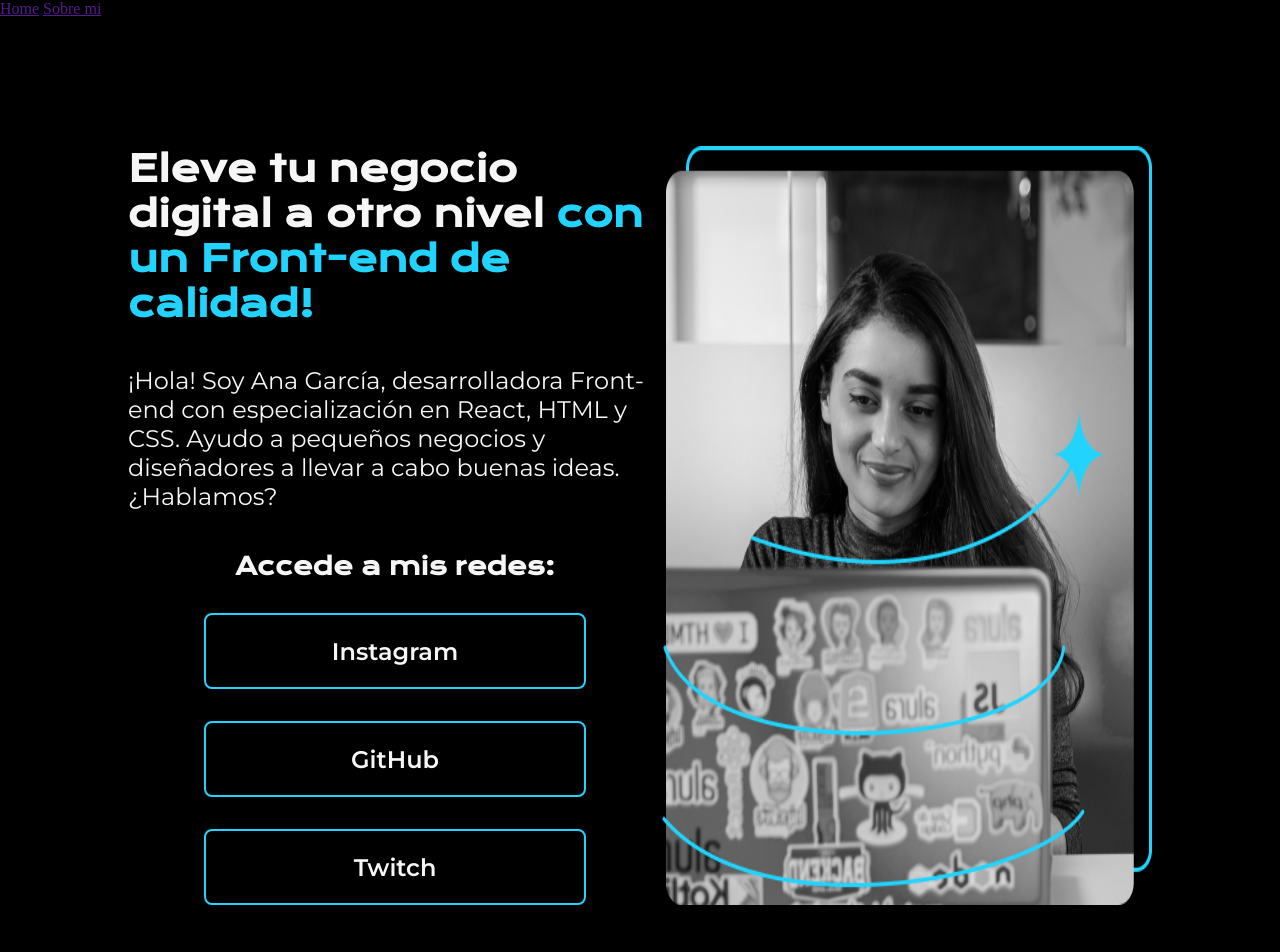
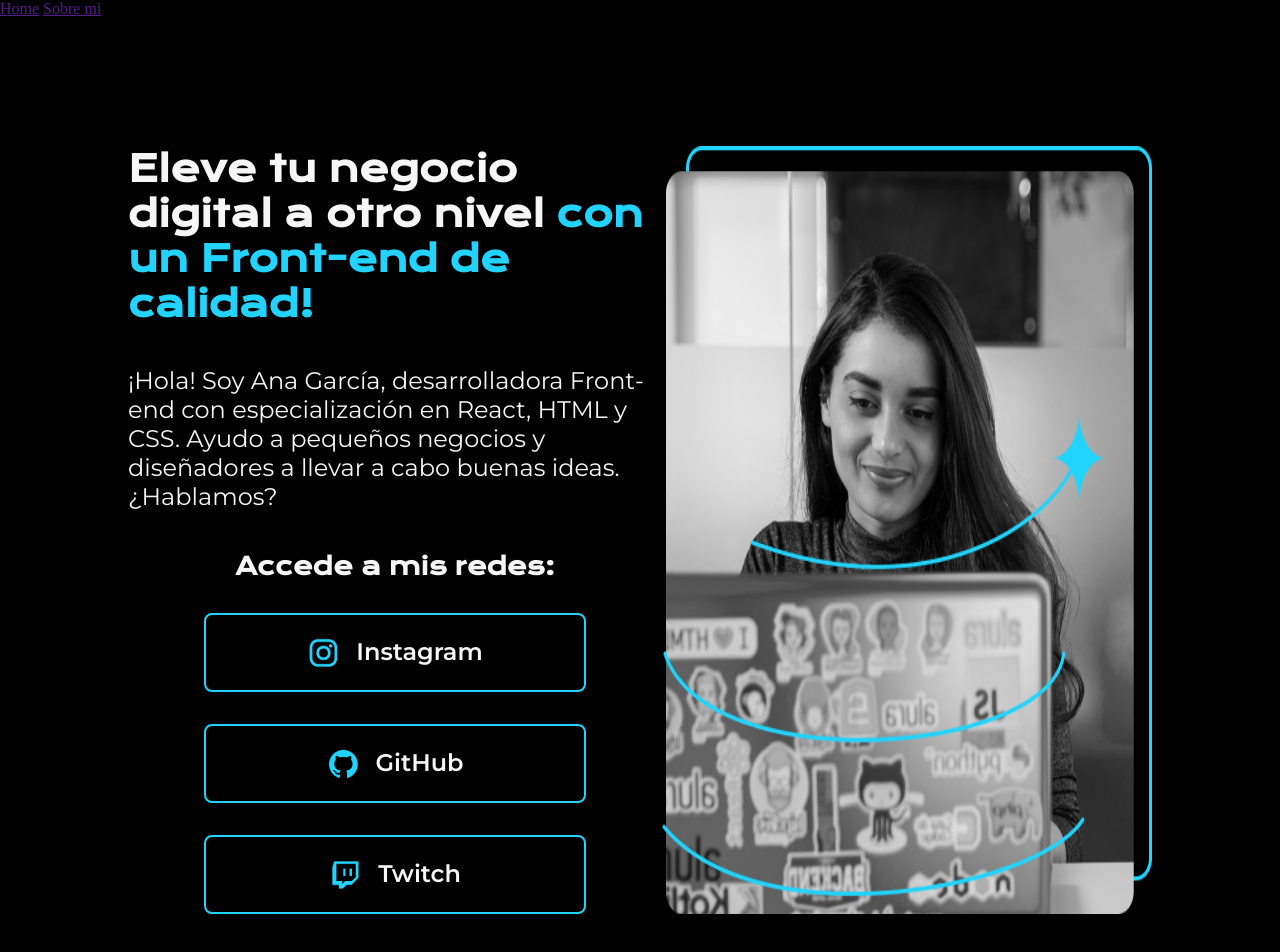
Before and after one commit to DevEnriquegd/portafolio, a plain HTML site: page index.html in a window 1280 px wide. Shown: the top 952 px of the page. Drawn offline with nearby package versions, Linux system fonts and the light colour scheme.

Commit message:
feat: button hover added

```diff
--- a/css/style.css
+++ b/css/style.css
@@ -66,6 +66,13 @@ body {
     text-decoration: none;
     color: #f6f6f6;
     border: 2px solid #22D4FD;
+    display: flex;
+    justify-content: center;
+    gap: 16px;
+}
+
+.presentacion__enlaces__link:hover {
+    background-color: #272727;
 }
 
 .presentacion__footer {
--- a/index.html
+++ b/index.html
@@ -31,19 +31,22 @@
             class="presentacion__enlaces__link"
             href="https://www.instagram.com/gredhy.gg"
             target="_blank"
-            >Instagram</a
+            ><img
+              src="./assets/instagram.png"
+              alt="Logo de instagram"
+            />Instagram</a
           >
           <a
             class="presentacion__enlaces__link"
             href="https://github.com/devenriquegd"
             target="_blank"
-            >GitHub</a
+            ><img src="./assets/github.png" alt="Logo de github" />GitHub</a
           >
           <a
             class="presentacion__enlaces__link"
             href="https://www.twitch.tv/gredhy"
             target="_blank"
-            >Twitch</a
+            ><img src="./assets/twitch.png" alt="Logo de twitch" />Twitch</a
           >
         </div>
       </section>
```
